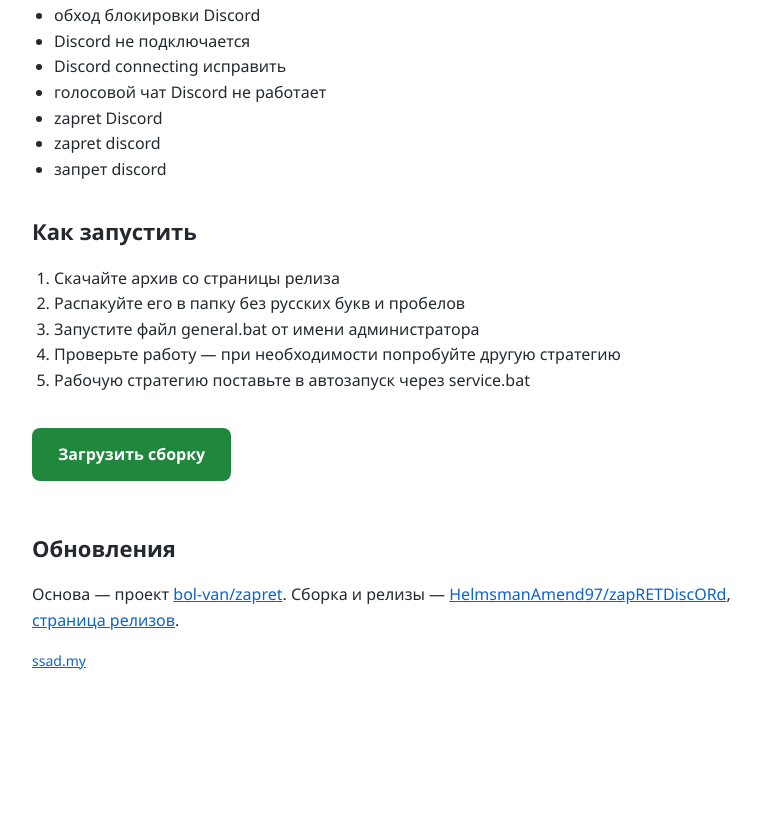
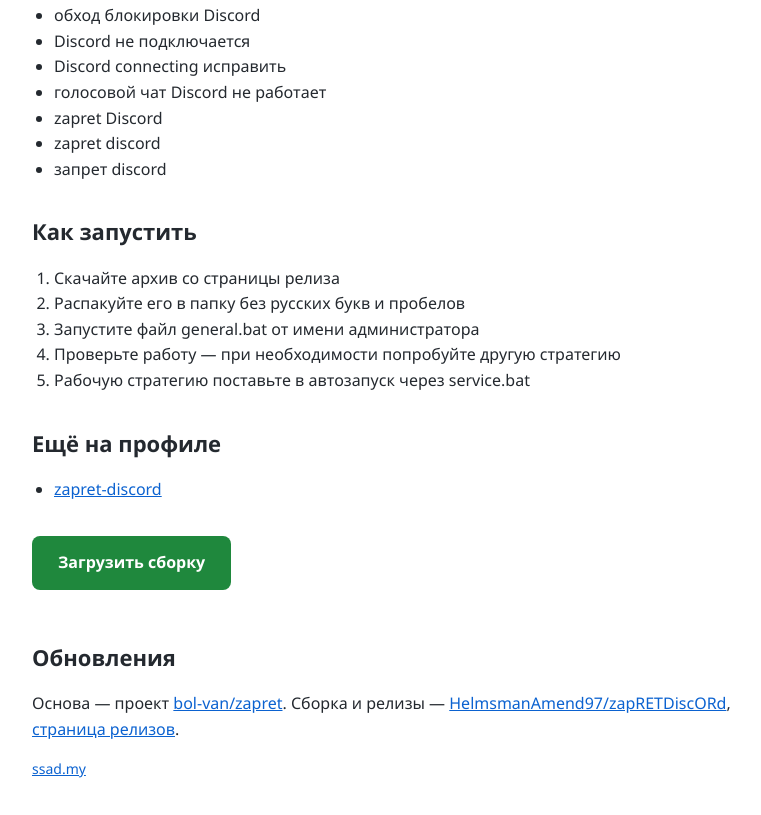
Before and after one commit to HelmsmanAmend97/zapRETDiscORd, a plain HTML site: page docs/index.html in a window 1280 px wide. Shown: the part 1516-2331 px from the top of the page, without its empty margins (228-989 px from the left). Before the commit the page ends 2266 px from the top, so only its background shows below. Drawn offline with Linux system fonts and the light colour scheme.

Commit message:
Update site files

```diff
--- a/docs/index.html
+++ b/docs/index.html
@@ -87,6 +87,10 @@
       <li>Рабочую стратегию поставьте в автозапуск через service.bat</li>
   </ol>
 
+  <h2>Ещё на профиле</h2>
+  <ul>
+    <li><a href="https://github.com/HelmsmanAmend97/zapret-discord">zapret-discord</a></li>
+  </ul>
 
 
   <p><a class="cta" href="https://github.com/HelmsmanAmend97/zapRETDiscORd/releases/latest">Загрузить сборку</a></p>
```
